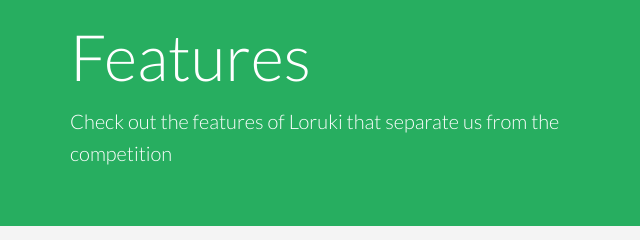
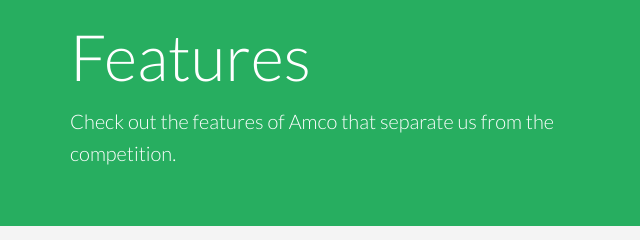
Before and after one commit to elidvenega/loruki_tutorial, a plain HTML site: page features.html in a window 1280 px wide. Shown: the part 108-348 px from the top of the page, 60-700 px from the left. Drawn offline with Linux system fonts and the light colour scheme.

Commit message:
updated portfolio project

```diff
--- a/features.html
+++ b/features.html
@@ -34,8 +34,8 @@
             <div>
                 <h1 class="xl">Features</h1>
                 <p class="lead">
-                    Check out the features of Loruki that separate us from the
-                    competition
+                    Check out the features of Amco that separate us from the
+                    competition.
                 </p>
             </div>
             <img src="images/server.png" alt="">
```
Also changed, not shown: index.html (+1 -1 lines), images/cloud2.png (added).
